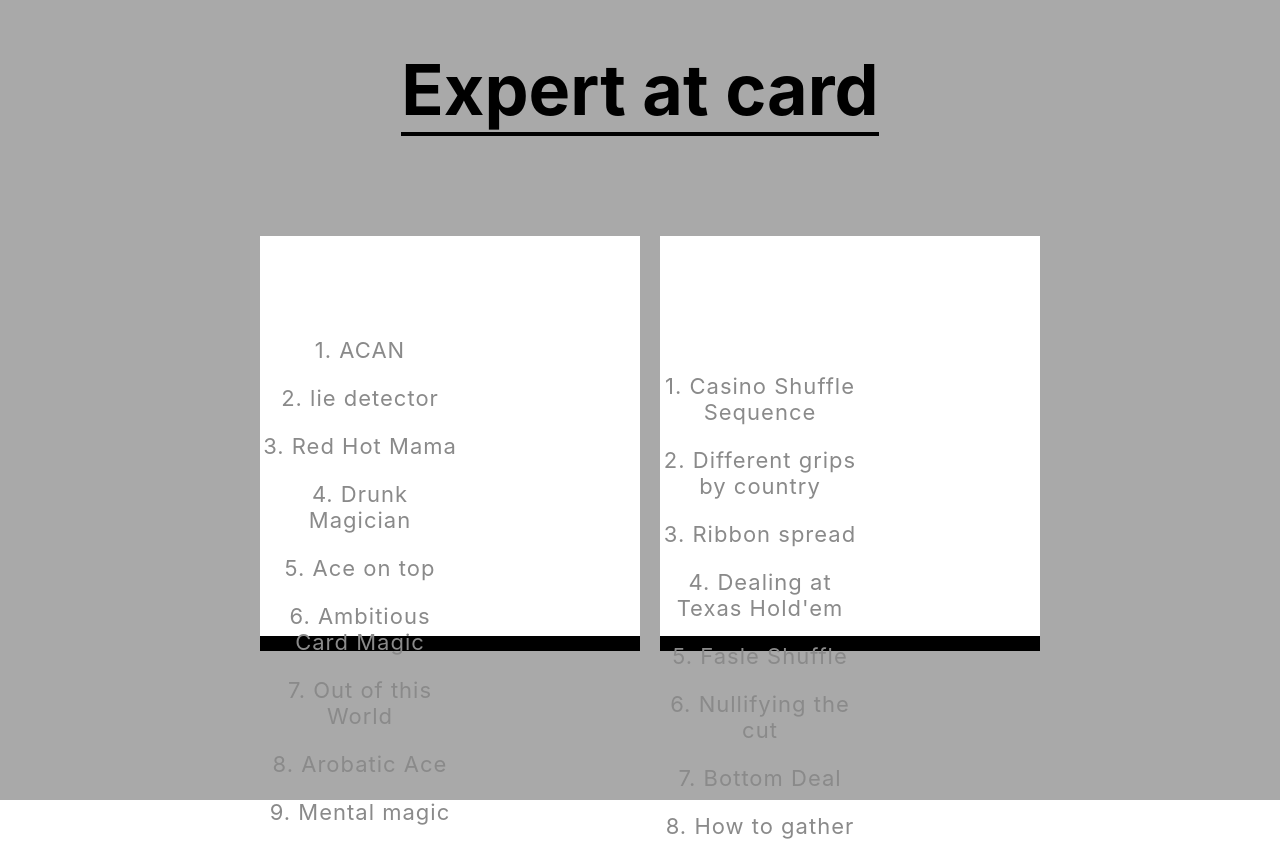
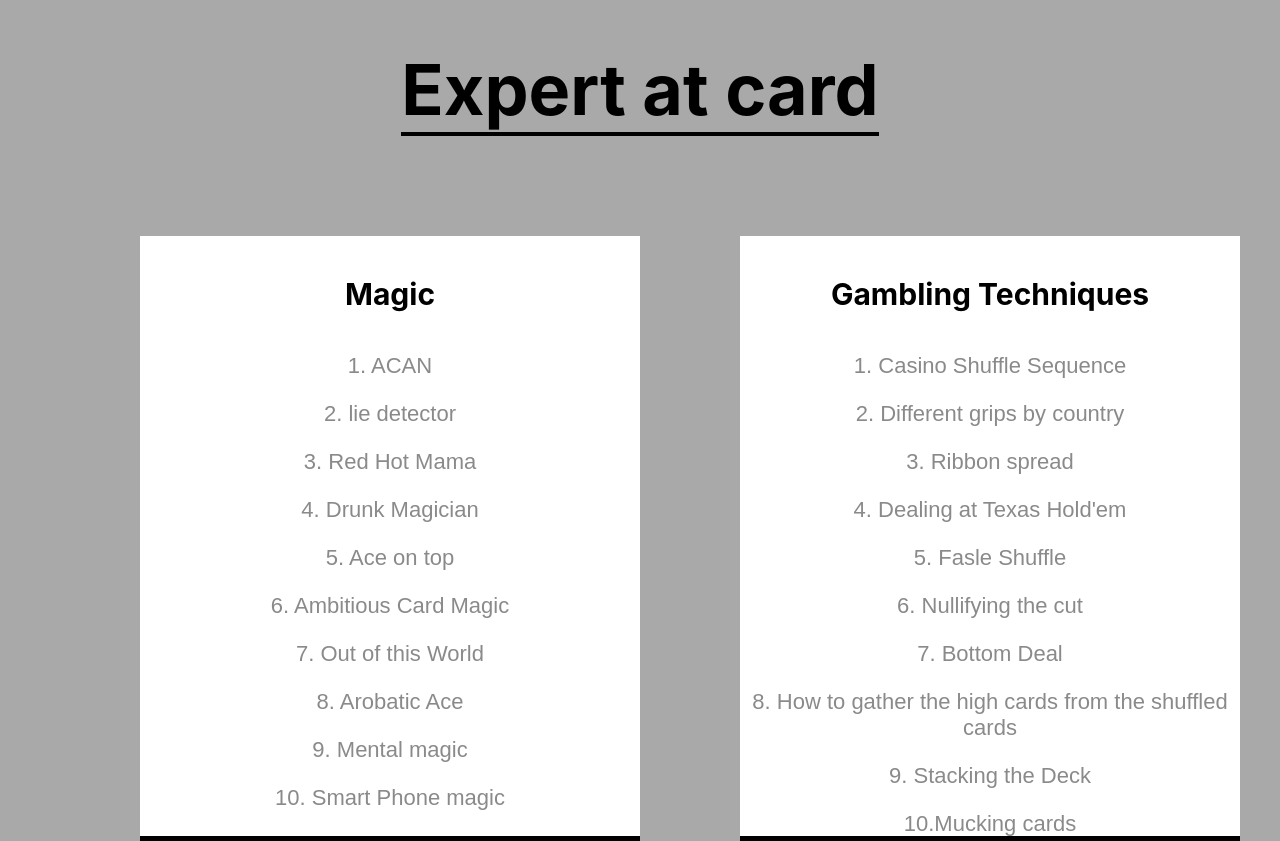
Before and after one commit to AidenLee123/cardistry, a React (Create React App) app: page /main in a window 1280 px wide. Shown: the top 841 px of the page. Built offline with nearby package versions, Linux system fonts and the light colour scheme.

Commit message:
[Backend] Release 1.6.4

```diff
--- a/src/App.js
+++ b/src/App.js
@@ -2,6 +2,7 @@ import logo from "./logo.svg";
 import "./App.css";
 import LoginPage from "./LoginPage";
 import MainPage from "./MainPage";
+import AcanPage from "./LearnPage/acan";
 import { Routes, Route } from "react-router-dom";
 
 function App() {
@@ -9,6 +10,7 @@ function App() {
     <Routes>
       <Route path="" element={<LoginPage />} />
       <Route path="/main" element={<MainPage />} />
+      <Route path="/acan" element={<AcanPage />} />
     </Routes>
   );
 }
--- /dev/null
+++ b/src/LearnPage/acan.js
@@ -0,0 +1,9 @@
+import styled from "styled-components";
+import React, { useState } from "react";
+import { useNavigate } from "react-router-dom";
+
+function AcanPage() {
+  return <div>ddd</div>;
+}
+
+export default AcanPage;
--- a/src/MainPage/index.js
+++ b/src/MainPage/index.js
@@ -2,10 +2,11 @@ import styled from "styled-components";
 import React, { useState } from "react";
 import "./index.scss";
 import Card from "./card.png";
+import { useNavigate } from "react-router-dom";
 
 const Wrapper = styled.div`
-  background-color: #A9A9A9; //todo
-  height: 100vh;
+  background-color: #a9a9a9; //todo
+  height: 100%;
   display: flex;
   flex-direction: column;
   align-items: center;
@@ -27,23 +28,31 @@ const MagicTitle = styled.div`
   color: white;
 `;
 
-const ListText = styled.p`
-  width: 200px;
-  text-align: center;
+const ListText = styled.button`
+  width: 100%;
+  background-color: transparent;
+  border: none;
   margin-top: 20px;
   font-size: 22px;
   color: #8a8a8a;
-  letter-spacing: 1px;
 `;
 
 function MainPage() {
+  const navigate = useNavigate();
+
+  const navigateToLearnMorePage = (type) => {
+    console.log(type);
+    navigate(type);
+  };
   return (
     <Wrapper>
       <Title>Expert at card</Title>
       <div class="threeholder">
         <div class="threeone">
           <MagicTitle className="title">Magic</MagicTitle>
-          <ListText>1. ACAN</ListText>
+          <ListText onClick={() => navigateToLearnMorePage("/acan")}>
+            1. ACAN
+          </ListText>
           <ListText>2. lie detector</ListText>
           <ListText>3. Red Hot Mama</ListText>
           <ListText>4. Drunk Magician</ListText>
@@ -53,22 +62,29 @@ function MainPage() {
           <ListText>8. Arobatic Ace</ListText>
           <ListText>9. Mental magic</ListText>
           <ListText>10. Smart Phone magic</ListText>
-
-
         </div>
         <div class="threeone">
           <MagicTitle className="title">Gambling Techniques</MagicTitle>
-          <ListText>1. Casino Shuffle Sequence</ListText>
-          <ListText>2. Different grips by country</ListText>
-          <ListText>3. Ribbon spread</ListText>
-          <ListText>4. Dealing at Texas Hold'em</ListText>
-          <ListText>5. Fasle Shuffle</ListText>
-          <ListText>6. Nullifying the cut</ListText>
-          <ListText>7. Bottom Deal</ListText>
-          <ListText>8. How to gather the high cards from the shuffled cards</ListText>
+          <ListText
+            className="text"
+            onClick={() => navigateToLearnMorePage("/casino")}
+          >
+            1. Casino Shuffle Sequence
+          </ListText>
+          <ListText className="text">2. Different grips by country</ListText>
+          <ListText className="text">3. Ribbon spread</ListText>
+          <ListText className="text">4. Dealing at Texas Hold'em</ListText>
+          <ListText className="text">5. Fasle Shuffle</ListText>
+          <ListText className="text">6. Nullifying the cut</ListText>
+          <ListText className="text">7. Bottom Deal</ListText>
+          <ListText className="text">
+            8. How to gather the high cards from the shuffled cards
+          </ListText>
           <ListText>9. Stacking the Deck</ListText>
           <ListText>10.Mucking cards</ListText>
-          <ListText>11.How to manipulate the opponent's shuffled cards</ListText>
+          <ListText>
+            11.How to manipulate the opponent's shuffled cards
+          </ListText>
           <ListText>12.Three Card Monte</ListText>
           <ListText>13.Card Sping</ListText>
           <ListText>14.One hand Shuffle and Cut</ListText>
--- a/src/MainPage/index.scss
+++ b/src/MainPage/index.scss
@@ -2,25 +2,36 @@
   display: flex;
   flex-direction: row;
   margin-top: 0px;
-  width: 800px;
-  height: 400px;
-  margin-left: auto;
-  margin-right: auto;
+  width: 1200px;
+  color: black;
+  height: 100vh;
 }
 .threeone {
   width: 50%;
-  height: 100%;
-  margin-left: 20px;
+  height: 600px;
+  margin-left: 100px;
   background: #ffffff;
   border-bottom: 15px solid #000000;
   text-align: center;
   transition: all 0.25s;
+  overflow-y: scroll;
+}
+
+.title {
+  color: black !important;
+  width: 100% !important;
+  margin-left: 0px !important;
+  margin-bottom: 20px !important;
+  margin-top: 40px !important;
+  display: flex;
+  flex-direction: row;
+  justify-content: center;
 }
 
 .threeone:hover {
-  background:  rgb(0, 0, 0);
+  background: rgb(0, 0, 0);
 }
 
 .threeone:hover .title {
-  color: rgb(255, 255, 255);
+  color: rgb(255, 255, 255) !important;
 }
```
